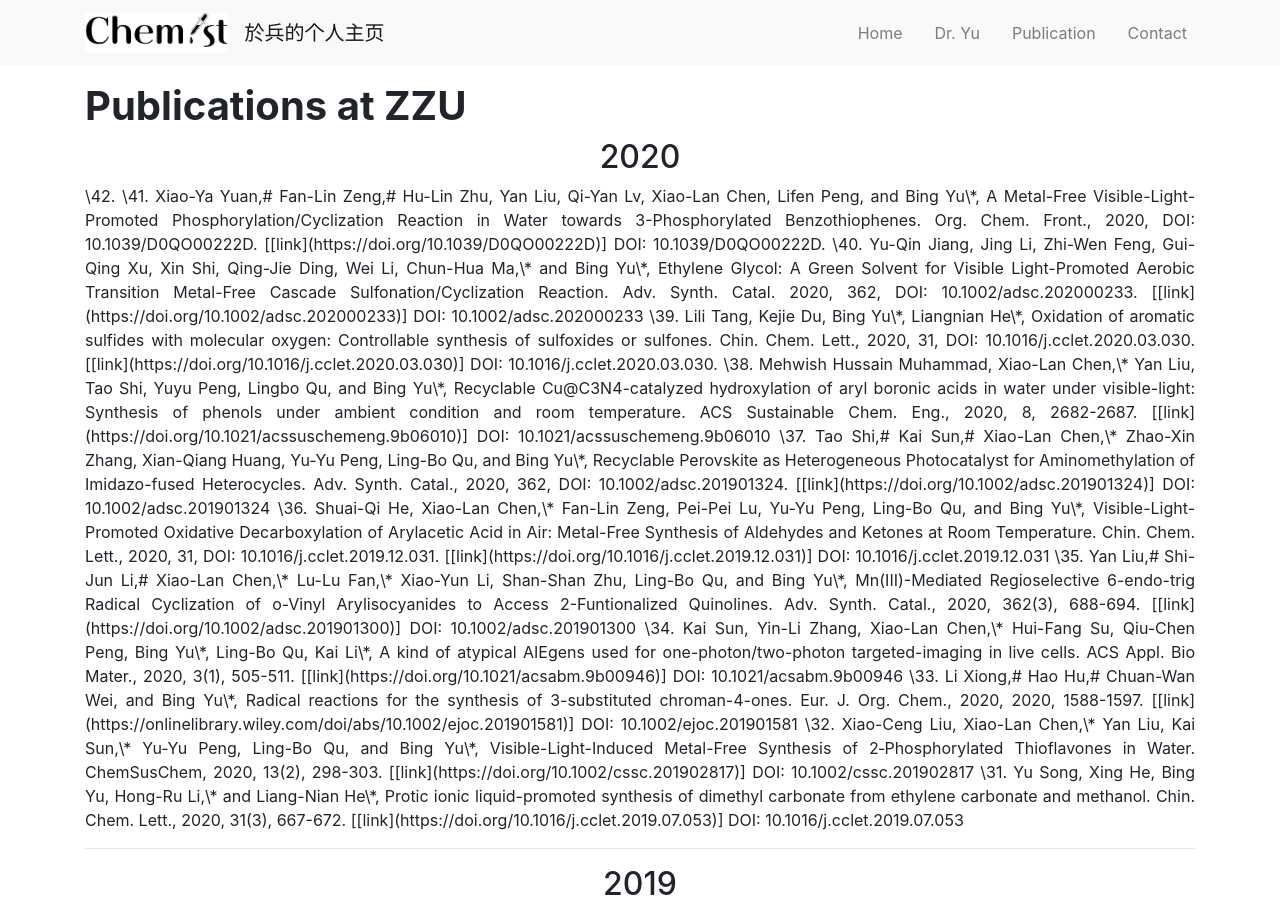
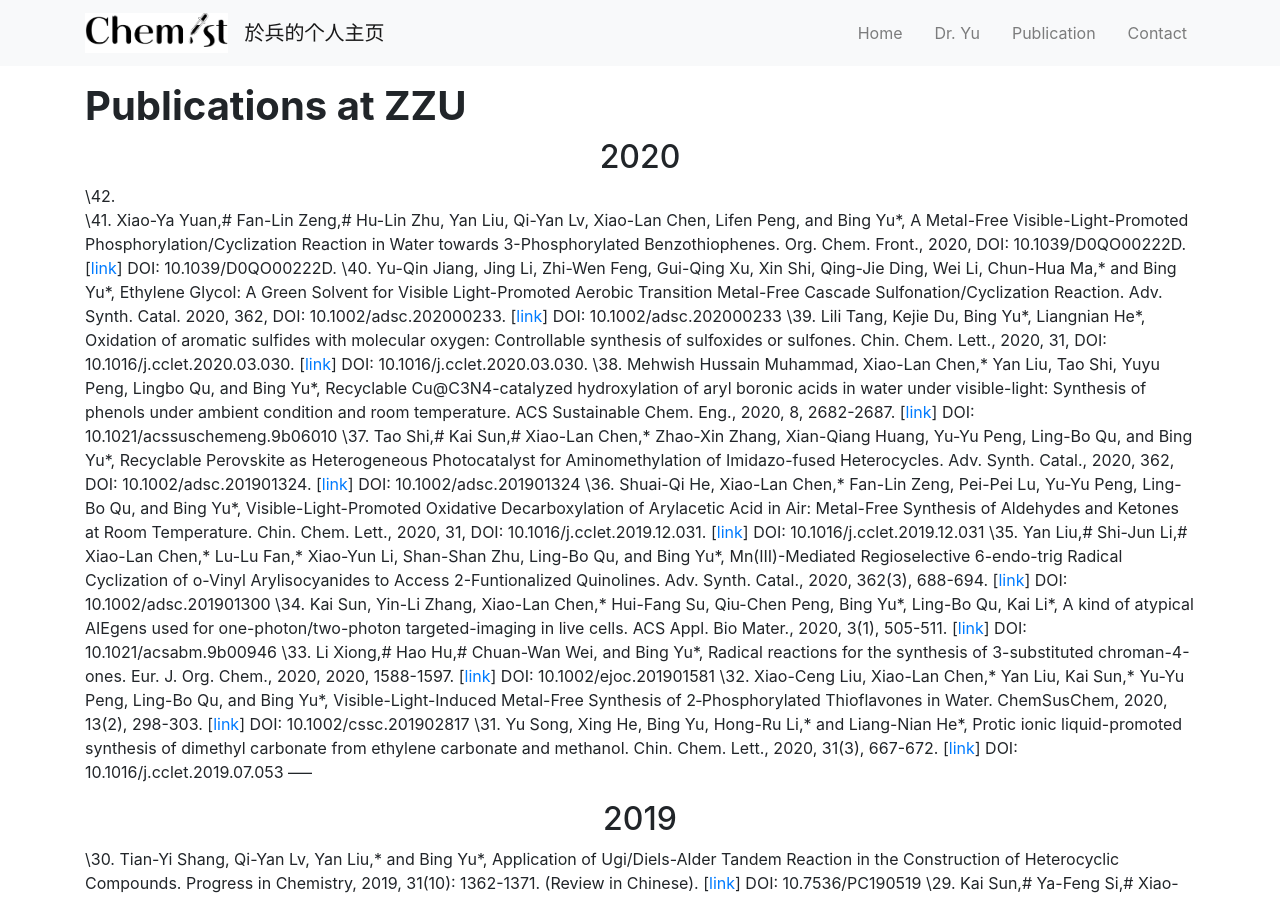
Before and after one commit to bingyuzzu/bingyuzzu.github.io, a Jekyll site: the page built from publication.md, in a window 1280 px wide and 900 px high. Built offline with Jekyll 4.4.1, drawn with Linux system fonts in a browser that asks for light colours; our own code applies the rules of GitHub Pages for plain Markdown files.

Commit message:
Update publication.md

```diff
--- a/publication.md
+++ b/publication.md
@@ -8,7 +8,6 @@ titles: Dr. Yu
 
 
 ## <center>2020</center>
-<p style="text-align:justify; text-justify:inter-ideograph;">
 \42.
 \41.  Xiao-Ya Yuan,# Fan-Lin Zeng,# Hu-Lin Zhu, Yan Liu, Qi-Yan Lv, Xiao-Lan Chen, Lifen Peng, and Bing Yu\*, A Metal-Free Visible-Light-Promoted Phosphorylation/Cyclization Reaction in Water towards 3-Phosphorylated Benzothiophenes. Org. Chem. Front., 2020, DOI: 10.1039/D0QO00222D. [[link](https://doi.org/10.1039/D0QO00222D)]
 DOI: 10.1039/D0QO00222D.
@@ -32,7 +31,6 @@ DOI: 10.1002/ejoc.201901581
 DOI: 10.1002/cssc.201902817
 \31.  Yu Song, Xing He, Bing Yu, Hong-Ru Li,\* and Liang-Nian He\*, Protic ionic liquid-promoted synthesis of dimethyl carbonate from ethylene carbonate and methanol. Chin. Chem. Lett., 2020, 31(3), 667-672. [[link](https://doi.org/10.1016/j.cclet.2019.07.053)]
 DOI: 10.1016/j.cclet.2019.07.053
-</p>
 -----
 
 ## <center>2019</center>
```
